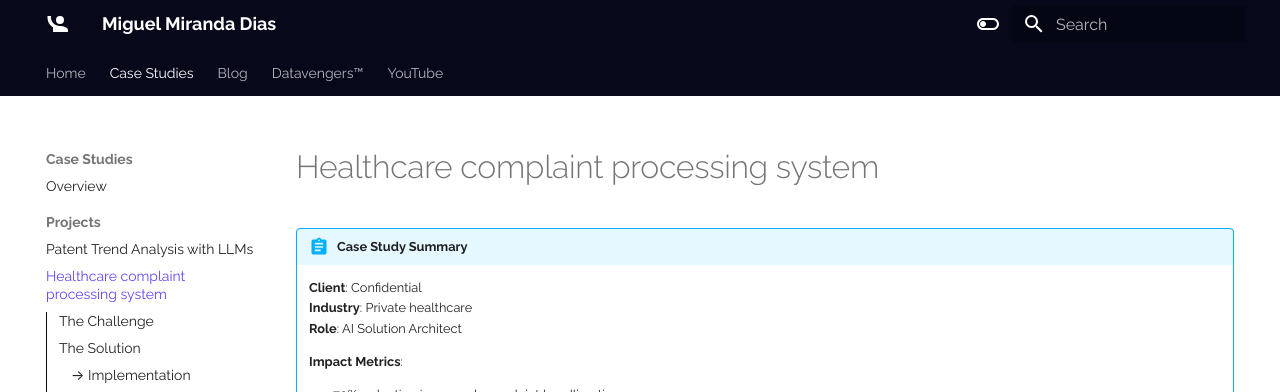
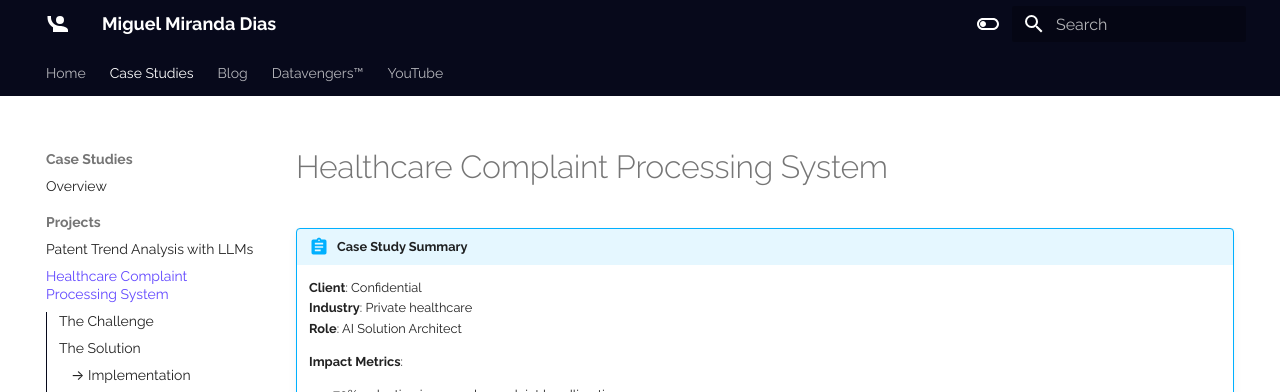
Before and after one commit to pandego/pandego.github.io, an MkDocs documentation site: the page built from docs/portfolio/projects/project-6-complaint-processing-system.md, in a window 1280 px wide and 900 px high. Shown: the top 392 px of the window. Built offline with MkDocs 1.6.1 and Material for MkDocs 9.7.7, drawn with Linux system fonts in a browser that asks for light colours; some web fonts are replaced.

```diff
--- a/docs/portfolio/projects/project-6-complaint-processing-system.md
+++ b/docs/portfolio/projects/project-6-complaint-processing-system.md
@@ -1,9 +1,9 @@
 ---
-title: Healthcare complaint processing system
+title: Healthcare Complaint Processing System
 description: Automated multi-channel complaint intake and insights for a private healthcare provider.
 ---
 
-# Healthcare complaint processing system
+# Healthcare Complaint Processing System
 
 !!! abstract "Case Study Summary"
     **Client**: Confidential
```
Also changed, not shown: docs/portfolio/index.md (+1 -1 lines).
